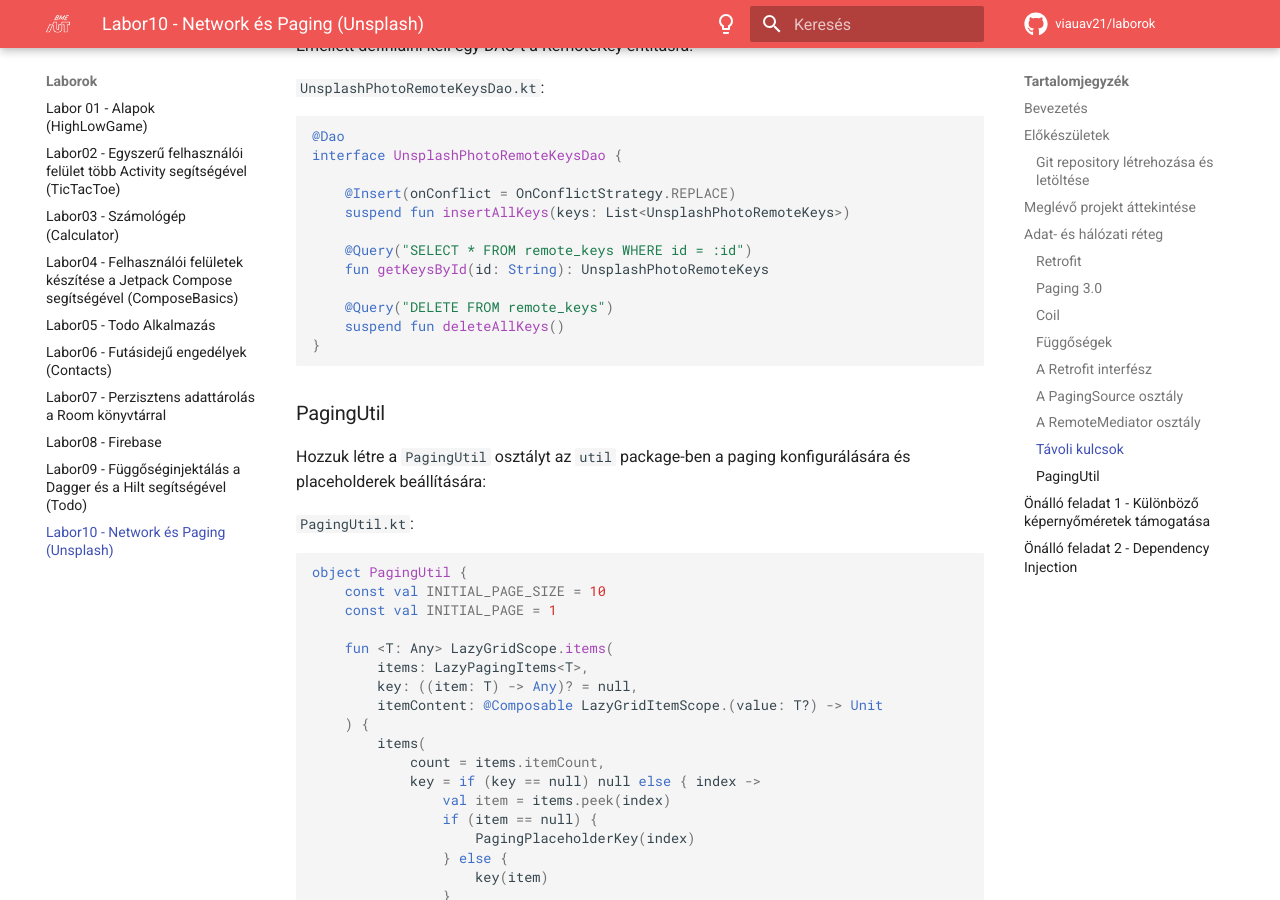
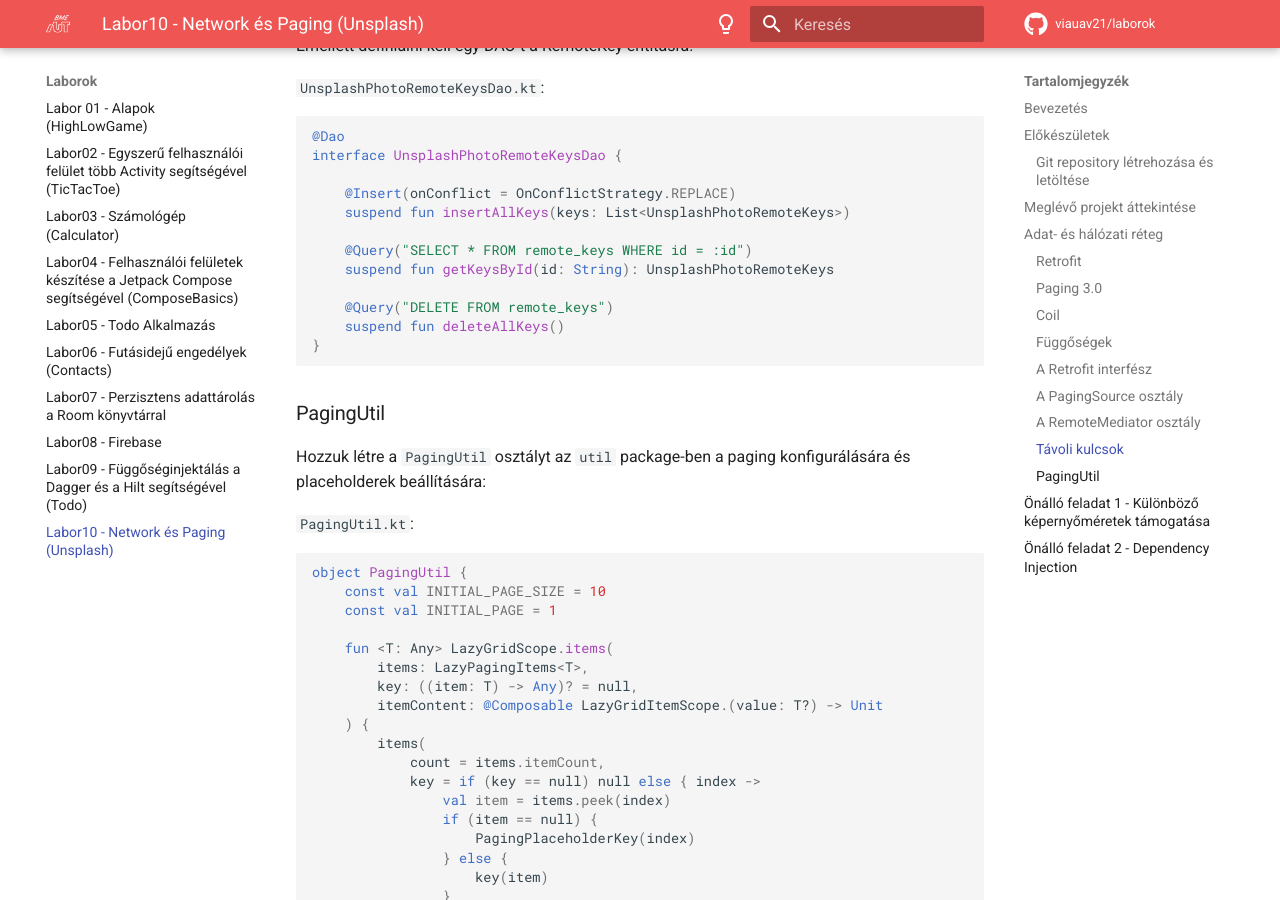
Before and after one commit to VIAUAV21/laborok, an MkDocs documentation site: the page built from docs/laborok/network/index.md, in a window 1280 px wide and 900 px high, scrolled down 10311 px. Built offline with MkDocs 1.6.1 and Material for MkDocs 9.7.7, drawn with Linux system fonts in a browser that asks for light colours; comment, search, counter and statistics services are not loaded.

Commit message:
Update index.md

```diff
--- a/docs/laborok/network/index.md
+++ b/docs/laborok/network/index.md
@@ -401,7 +401,7 @@ interface UnsplashPhotoRemoteKeysDao {
     suspend fun insertAllKeys(keys: List<UnsplashPhotoRemoteKeys>)
 
     @Query("SELECT * FROM remote_keys WHERE id = :id")
-    fun getKeysById(id: String): UnsplashPhotoRemoteKeys
+    suspend fun getKeysById(id: String): UnsplashPhotoRemoteKeys
 
     @Query("DELETE FROM remote_keys")
     suspend fun deleteAllKeys()
```
Also changed, not shown: other parts of docs/laborok/network/index.md (+1 -1 lines).
